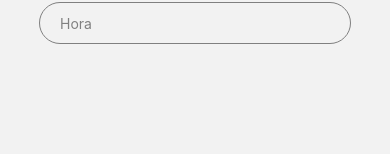
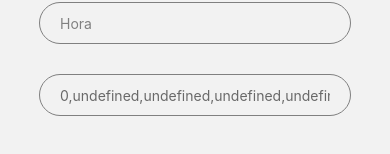
Before and after one commit to jorcolen1/ExpoRNApp, a React Native app: screen /Home in a window 390 px wide. Shown: the part 380-534 px from the top of the page. Built offline with nearby package versions, Linux system fonts and the light colour scheme; no server answers; the database is empty.

Commit message:
visualizacion parcial de estadisticas

```diff
--- a/screens/Home.js
+++ b/screens/Home.js
@@ -23,12 +23,8 @@ const CreateUserScreen = (props) => {
         recintoName: '',
         unixDateStart: '',
         hourStart: '',
-      }
-     const intialState = {
-        name: '',
-        recintoName: '',
-        unixDateStart: '',
         hourStart: '',
+        estTotal: 0,
       }
 
       const [values, setValues] = useState(intialValues)
@@ -80,7 +76,7 @@ const CreateUserScreen = (props) => {
 
           console.log('values Entradas-->>', transactArrBase)
 
-          let Stadistic =[0, 0, 0, 0, 0, transactArrBase.length]
+          let Stadistic =[0, 0, 0, 0, 0 ]
           transactArrBase.forEach((doc) => {
             switch (doc.estado) {
               case 'Libre':
@@ -103,8 +99,15 @@ const CreateUserScreen = (props) => {
             }
           })
           console.log('estadisticas',Stadistic)
+          eventValues.estTotal=transactArrBase.length
+          eventValues.estLibre= Stadistic[0]
+          eventValues.estReservado=Stadistic[1]
+          eventValues.estPendiente=Stadistic[2]
+          eventValues.estVendido=Stadistic[3]
+          eventValues.estValidado=Stadistic[4]
+          //setListaClientes(transactData)
+          console.log('values estadisticasNames-->>', eventValues)
 
-          //setListaClientes(transactData)
           setValues(eventValues)
           setStadistic(Stadistic)
           setEventId(eventoQuery.id)
@@ -205,6 +208,17 @@ const CreateUserScreen = (props) => {
                 //onChangeText={(value) => handleChange('email', value)}
             />
         </View>
+        <View style={styles.InputContainer}>
+            <TextInput
+                style={styles.body}
+                placeholder=""
+                value={`${values.estTotal},${values.estLibre},${values.estReservado},${values.estPendiente},${values.estVendido},${values.estValidado}`}
+                placeholderTextColor={AppStyles.color.grey}
+                underlineColorAndroid="transparent"
+                editable={false}
+                //onChangeText={(value) => handleChange('email', value)}
+            />
+        </View>
 
 
 
```
